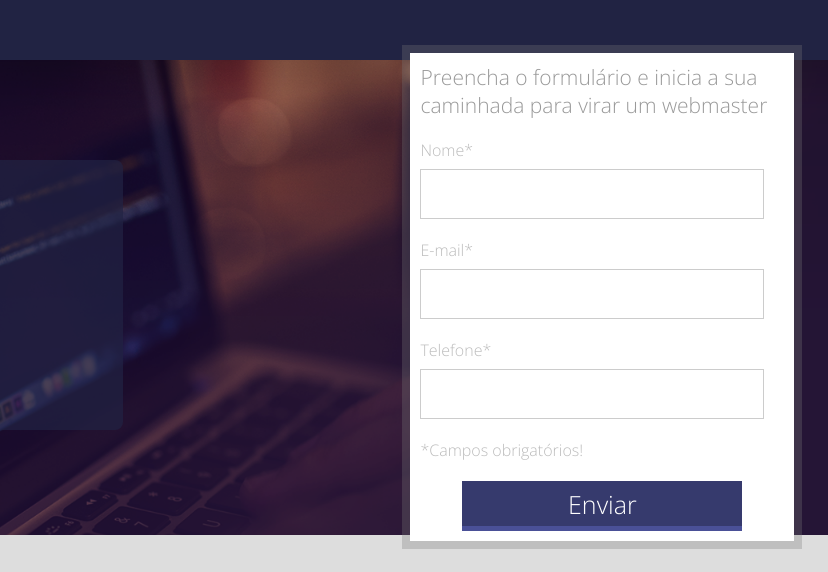
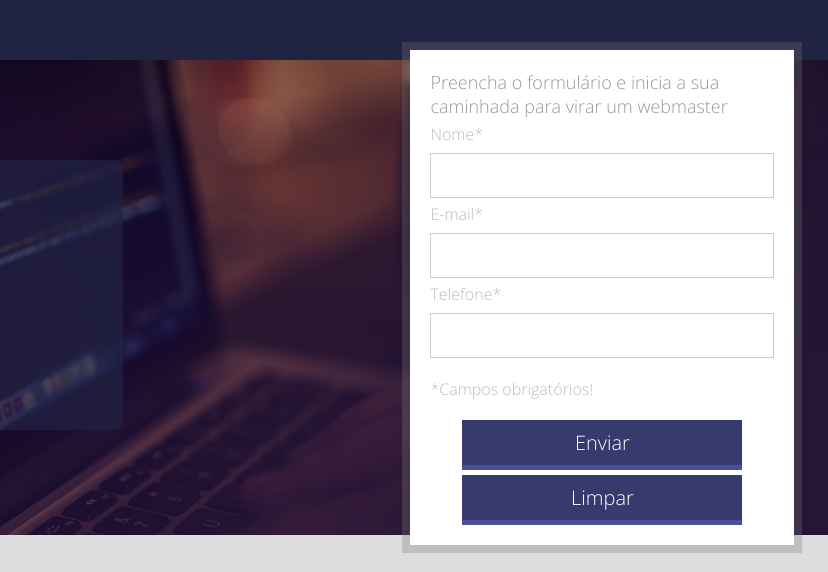
Before and after one commit to llucasanttiago/LandingPage, a plain HTML site: page index.html in a window 1280 px wide. Shown: the top 572 px of the page, 452-1280 px from the left. Drawn offline with Linux system fonts and the light colour scheme.

Commit message:
Inserir o botão reset

```diff
--- a/css/style.css
+++ b/css/style.css
@@ -50,12 +50,12 @@ html, body{
 }
 
 .form{
-	padding: 10px;
+	padding: 20px;
 	width: 400px;
 	height: calc(100% + 30px);
 	float: right;
 	position: relative;
-	top: -15px;
+	top: -18px;
 	border: 8px solid rgba(120,120,120,0.3);
 	background-color: white;
 	background-clip: padding-box;
@@ -64,11 +64,11 @@ html, body{
 .form h2{
 	font-weight: normal;
 	color: #999999;
-	font-size: 21px;
+	font-size: 18px;
 }
 
 .input-container{
-	margin-top: 20px;
+	margin-top: 5px;
 }
 
 .input-container span,.form p{
@@ -84,7 +84,7 @@ html, body{
 .input-container input[type=text]{
 	margin-top: 8px;
 	width: 344px;
-	height: 50px;
+	height: 45px;
 	padding: 10px;
 	border: 1px solid #ccc;
 	font-size: 1rem;
@@ -101,7 +101,7 @@ html, body{
 form input[type=submit]{
 	border: 0;
 	color: white;
-	font-size: 25px;
+	font-size: 20px;
 	width: 280px;
 	height: 50px;
 	display: inline-block;
@@ -113,7 +113,23 @@ form input[type=submit]{
 	border-bottom: 5px solid #4A5097;
 }
 
-.form input[type=submit]:hover{
+form input[type=reset]{
+	border: 0;
+	color: white;
+	font-size: 20px;
+	width: 280px;
+	height: 50px;
+	display: inline-block;
+	background-color: #363A6D;
+	cursor: pointer;
+	border-top: 0;
+	border-right: 0;
+	border-left: 0;
+	border-bottom: 5px solid #4A5097;
+	margin-top: 5px;
+}
+
+.form input[type=submit][type=reset]:hover{
 	background-color: #323665;
 }
 
--- a/index.html
+++ b/index.html
@@ -1,5 +1,5 @@
 <!doctype html>
-<html>
+<html lang="pt-BR">
 <head>
 	<title>Landing Page</title>
 	<link rel="stylesheet" type="text/css" href="css/style.css">
@@ -53,6 +53,7 @@
 
 							<div class="input-submit-container">
 								<input type="submit" name="acao" value="Enviar">
+								<input type="reset" value="Limpar">
 							</div><!--input-submit-container-->
 						</form>
 					</div><!--form-->
```
